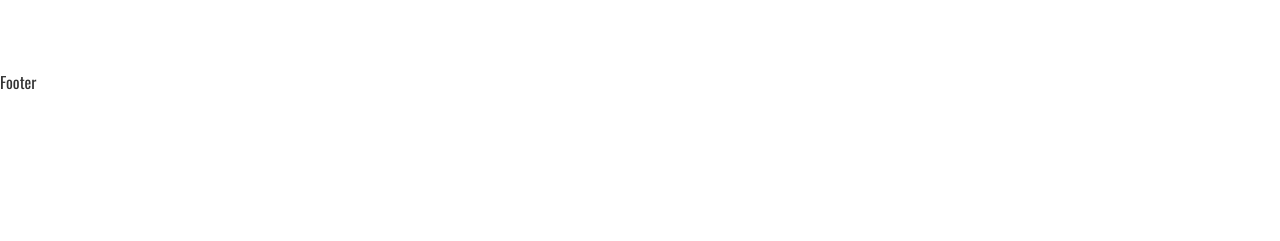
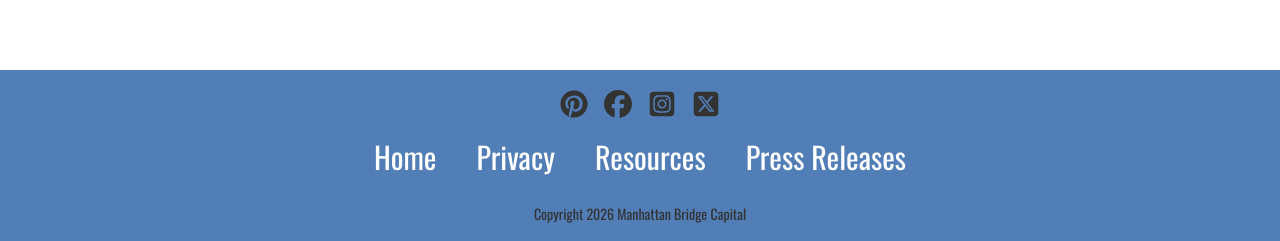
Before and after one commit to Hary300/Discord-Project-01-Manhattan-Website, a React (Vite) app: page / in a window 1280 px wide. Shown: the part 4765-5006 px from the top of the page. Before the commit the page ends 4859 px from the top, so only its background shows below. Built offline with nearby package versions, Linux system fonts and the light colour scheme; a web font is replaced by a local one.

Commit message:
feat: enhance Footer, FaqsSection, and ContactSection with responsive heading styles and improved layout

```diff
--- a/src/components/layouts/Footer.tsx
+++ b/src/components/layouts/Footer.tsx
@@ -1,5 +1,33 @@
+import { footerData } from '@/data/footerData';
+
 const Footer = () => {
-  return <footer>Footer</footer>;
+  const socials = footerData.socials;
+  const footerNavLinks = footerData.footerNavigation;
+  return (
+    <footer className='flex flex-col gap-6 py-5 items-center bg-[#527eb7]'>
+      <div className='flex flex-col gap-4  items-center'>
+        <div className='flex gap-4'>
+          {socials.map((social) => {
+            const Icon = social.icon;
+            return <Icon key={social.id} className='size-7' />;
+          })}
+        </div>
+        <ul className='flex gap-5 md:gap-10 flex-wrap justify-center'>
+          {footerNavLinks.map((link) => (
+            <li key={link.id}>
+              <a
+                href={link.href}
+                className='text-white sm:text-[25px] md:text-[30px] hover:underline cursor-pointer'
+              >
+                {link.label}
+              </a>
+            </li>
+          ))}
+        </ul>
+      </div>
+      <p className='text-[14px]'>{footerData.copyrightText}</p>
+    </footer>
+  );
 };
 
 export default Footer;
--- a/src/sections/04-faqs/FaqsSection.tsx
+++ b/src/sections/04-faqs/FaqsSection.tsx
@@ -17,7 +17,9 @@ const FaqsSection = () => {
       sectionId='faqs'
       className='py-10 lg:py-20 flex flex-col gap-10'
     >
-      <h2 className='text-[72px] font-bold text-green-primary'>{title}</h2>
+      <h2 className='text-[50px] lg:text-[72px] font-bold text-green-primary'>
+        {title}
+      </h2>
       <div className='flex flex-col lg:flex-row gap-4'>
         <Accordion
           type='single'
--- a/src/sections/05-contact/ContactSection.tsx
+++ b/src/sections/05-contact/ContactSection.tsx
@@ -11,7 +11,9 @@ const ContactSection = () => {
       sectionId='connect'
       className='py-10 lg:py-20 flex flex-col gap-10'
     >
-      <h2 className='text-[72px] font-bold text-green-primary'>{title}</h2>
+      <h2 className='text-[50px] lg:text-[72px] font-bold text-green-primary'>
+        {title}
+      </h2>
       <div className='flex flex-col md:flex-row gap-4'>
         {contactInfo.map((item) => (
           <div
@@ -42,7 +44,7 @@ const ContactSection = () => {
           style={{ border: 0 }}
           loading='lazy'
           referrerPolicy='strict-origin-when-cross-origin'
-          className='w-full'
+          className='w-full h-100 sm:h-auto'
         ></iframe>
       </div>
     </SectionWrapper>
```
